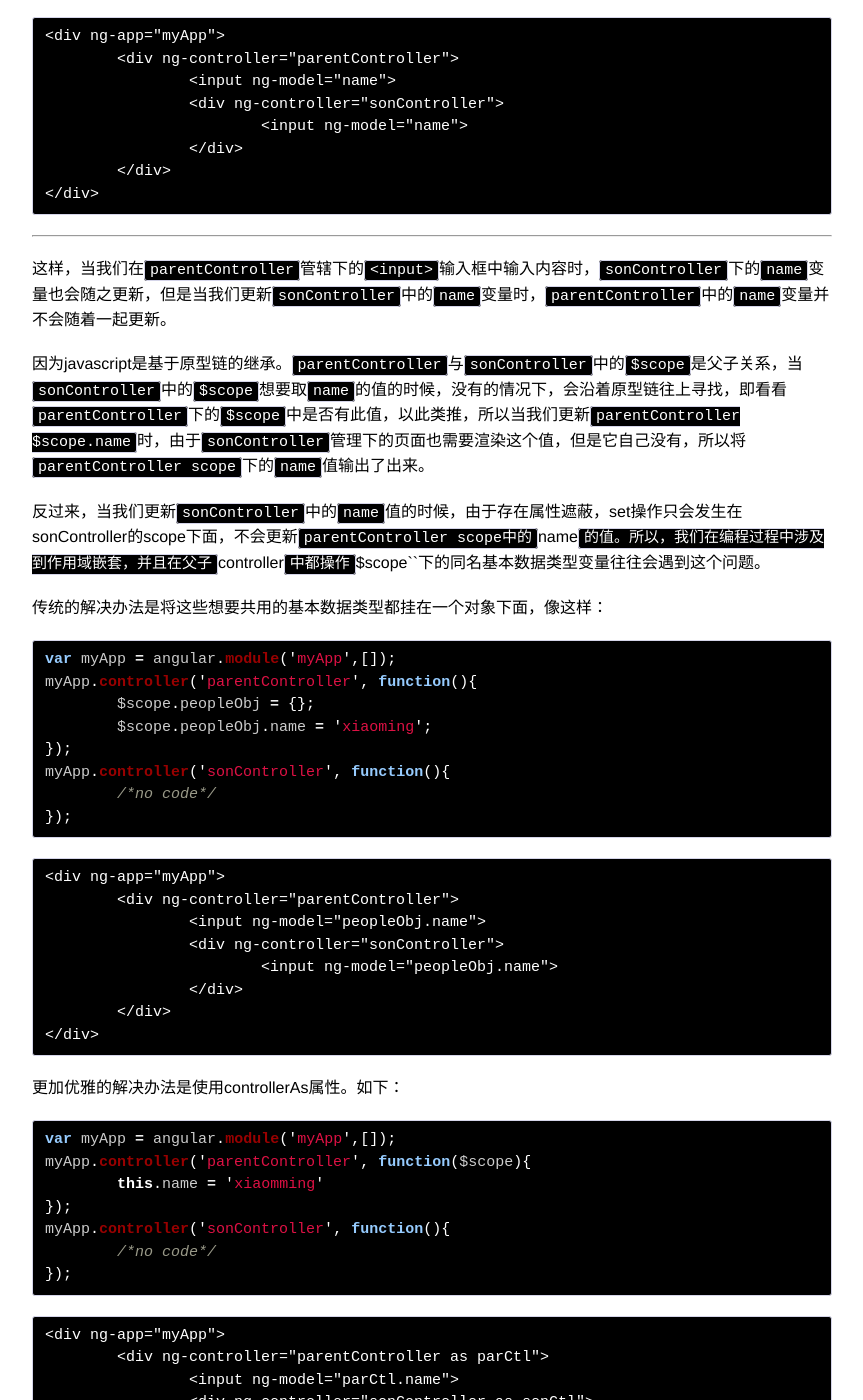
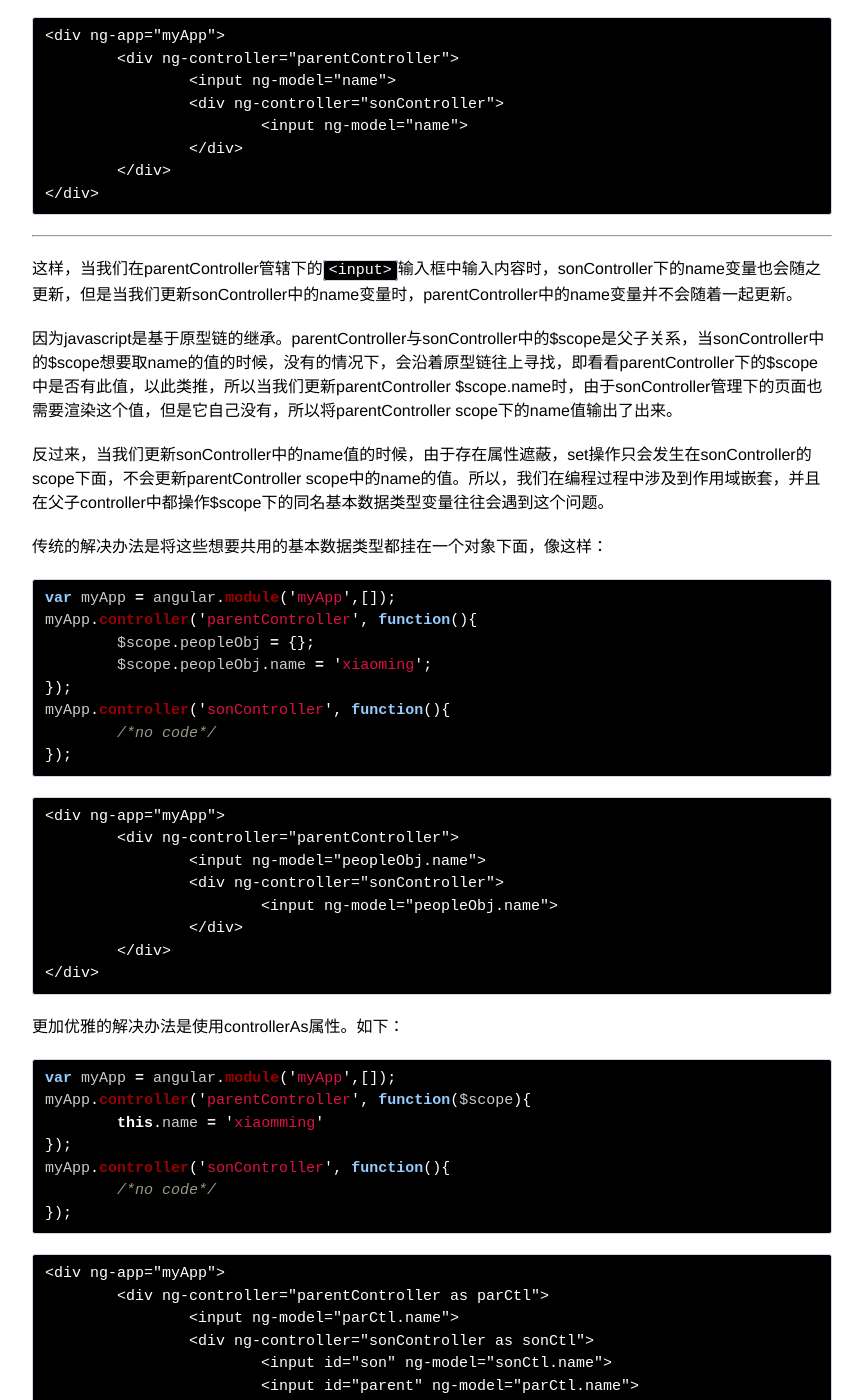
Before and after one commit to guanghetv/guanghetv.github.io, a Jekyll site: the page built from _posts/2015-04-19-Angular-controllerAs.markdown, in a window 1280 px wide and 1400 px high, scrolled down 442 px. Shown: the whole window, without its empty margins (208-1071 px from the left). Built offline with Jekyll 4.4.1, drawn with Linux system fonts in a browser that asks for light colours; Markdown is read by kramdown in place of the engine named in the settings; comment, search, counter and statistics services are not loaded; some of the changed text lies outside the part shown.

Commit message:
修改样式

````diff
--- a/_posts/2015-04-19-Angular-controllerAs.markdown
+++ b/_posts/2015-04-19-Angular-controllerAs.markdown
@@ -29,11 +29,11 @@ myApp.controller('sonController', function($scope){
 
 ****
 
-这样，当我们在``parentController``管辖下的``<input>``输入框中输入内容时，``sonController``下的``name``变量也会随之更新，但是当我们更新``sonController``中的``name``变量时，``parentController``中的``name``变量并不会随着一起更新。
+这样，当我们在parentController管辖下的``<input>``输入框中输入内容时，sonController下的name变量也会随之更新，但是当我们更新sonController中的name变量时，parentController中的name变量并不会随着一起更新。
 
-因为javascript是基于原型链的继承。``parentController``与``sonController``中的``$scope``是父子关系，当``sonController``中的``$scope``想要取``name``的值的时候，没有的情况下，会沿着原型链往上寻找，即看看``parentController``下的``$scope``中是否有此值，以此类推，所以当我们更新``parentController $scope.name``时，由于``sonController``管理下的页面也需要渲染这个值，但是它自己没有，所以将``parentController scope``下的``name``值输出了出来。
+因为javascript是基于原型链的继承。parentController与sonController中的$scope是父子关系，当sonController中的$scope想要取name的值的时候，没有的情况下，会沿着原型链往上寻找，即看看parentController下的$scope中是否有此值，以此类推，所以当我们更新parentController $scope.name时，由于sonController管理下的页面也需要渲染这个值，但是它自己没有，所以将parentController scope下的name值输出了出来。
 
-反过来，当我们更新``sonController``中的``name``值的时候，由于存在属性遮蔽，set操作只会发生在sonController的scope下面，不会更新``parentController scope中的``name``的值。所以，我们在编程过程中涉及到作用域嵌套，并且在父子``controller``中都操作``$scope``下的同名基本数据类型变量往往会遇到这个问题。
+反过来，当我们更新sonController中的name值的时候，由于存在属性遮蔽，set操作只会发生在sonController的scope下面，不会更新parentController scope中的name的值。所以，我们在编程过程中涉及到作用域嵌套，并且在父子controller中都操作$scope下的同名基本数据类型变量往往会遇到这个问题。
 
 传统的解决办法是将这些想要共用的基本数据类型都挂在一个对象下面，像这样：
 
@@ -83,11 +83,11 @@ myApp.controller('sonController', function(){
 </div>
 ```
 
-再次运行程序，我们可以看到，当改变``parentController``下的``name``值时，``<input id="parent">``中的值会跟随变化，而``<input id="son">``中的值不会变化，改变``<input id="son">``中的值，``parentController``下的``name``值不会变化，但改变``<input id="parent">``中的值，``parentController``中``name``的值会随之改变。而且很清楚的知道用的是哪个``scope``下的变量。
+再次运行程序，我们可以看到，当改变parentController下的name值时，``<input id="parent">``中的值会跟随变化，而``<input id="son">``中的值不会变化，改变``<input id="son">``中的值，parentController下的name值不会变化，但改变``<input id="parent">``中的值，parentController中name的值会随之改变。而且很清楚的知道用的是哪个scope下的变量。
 
 ## controllerAs的实质
 
-虽然上面的例子中，变量都挂在了``this``下面，但是也和页面实现了双向绑定，因此，实际的实现机制中，``this``还是关联在了``$scope``下面。以下这两种实现方式并无差异：
+虽然上面的例子中，变量都挂在了this下面，但是也和页面实现了双向绑定，因此，实际的实现机制中，this还是关联在了$scope下面。以下这两种实现方式并无差异：
 
 * 1.
 
@@ -172,10 +172,10 @@ myApp.directive('isolate', function(){
 </div>
 ```
 
-这样，当单击页面上change按钮时，isolate模板中的内容并没有同步变化，但是``$scope.me``是确确实实的更新了。如果我们在实现isolate directive时，没有使用``controllerAs``,那么这个变化确实是同步的。
+这样，当单击页面上change按钮时，isolate模板中的内容并没有同步变化，但是$scope.me是确确实实的更新了。如果我们在实现isolate directive时，没有使用controllerAs,那么这个变化确实是同步的。
 
-** 问题的原因： **
-``parentController``中，``$scope.me``最初绑定的是``{name:"xiaoming",age:14}``的引用,单击change按钮后，被赋值成了newPeople的引用，引用发生了变化，会触发``$digest``循环，同步更新view，但是在使用了controllerAs的directive中，使用了``this.me=$scope.me``，也就是说``$scope.me``中的值又在directive 的``$scope.isolateCtl.me``下面存了一份，虽然$scope.me的值更新了，指向了新的引用，但是``$scope.isolateCtl.me``的值并没有更新，依旧指向``$scope.me``原来指向的Object，所以导致了directive模板中的内容没有被更新这种现象。
+**问题的原因：**
+parentController中，$scope.me最初绑定的是{name:"xiaoming",age:14}的引用,单击change按钮后，被赋值成了newPeople的引用，引用发生了变化，会触发$digest循环，同步更新view，但是在使用了controllerAs的directive中，使用了this.me=$scope.me，也就是说$scope.me中的值又在directive 的$scope.isolateCtl.me下面存了一份，虽然$scope.me的值更新了，指向了新的引用，但是$scope.isolateCtl.me的值并没有更新，依旧指向$scope.me原来指向的Object，所以导致了directive模板中的内容没有被更新这种现象。
 
 ## 资料参考
 http://codetunnel.io/angularjs-controller-as-or-scope/
````
